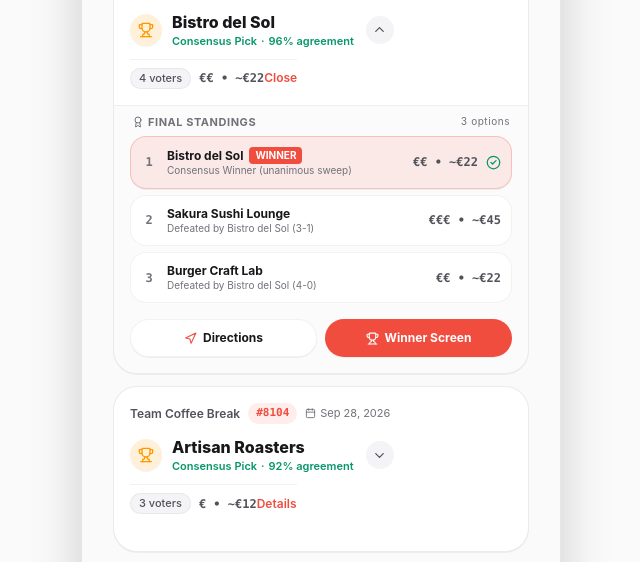
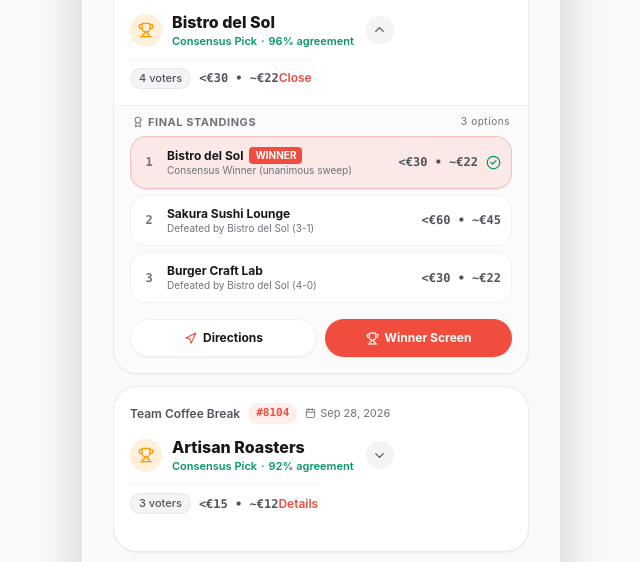
Before and after one commit to bsebb/consensus-engine, a React (Vite) app in the folder client/: page /history in a window 1280 px wide. Shown: the part 168-730 px from the top of the page, without its empty margins (319-959 px from the left). Built offline with nearby package versions, Linux system fonts and the light colour scheme; no server answers.

Commit message:
fix(ui,invite): use compact max budget pills (<150 MDL, <300 MDL, <500 MDL) without truncation and route invite links directly to /lobby/:pin

```diff
--- a/client/public/sw.js
+++ b/client/public/sw.js
@@ -1,4 +1,4 @@
-const CACHE_NAME = 'noyoupick-pwa-v26';
+const CACHE_NAME = 'noyoupick-pwa-v27';
 const STATIC_ASSETS = [
   '/',
   '/index.html',
--- a/client/src/components/ui/QrCodeModal.jsx
+++ b/client/src/components/ui/QrCodeModal.jsx
@@ -33,8 +33,8 @@ export default function QrCodeModal({
   });
 
   const inviteUrl = typeof window !== 'undefined'
-    ? `${window.location.origin}/?pin=${pin}`
-    : `https://noyoupick.org/?pin=${pin}`;
+    ? `${window.location.origin}/lobby/${pin}`
+    : `https://noyoupick.org/lobby/${pin}`;
 
   useEffect(() => {
     const handleKeyDown = (e) => {
--- a/client/src/components/ui/SegmentedControl.jsx
+++ b/client/src/components/ui/SegmentedControl.jsx
@@ -34,7 +34,7 @@ export default function SegmentedControl({
       padding: '3px',
       trackRadius: pill ? '9999px' : '14px',
       innerRadius: pill ? '9999px' : '11px',
-      btn: 'py-2 px-3 min-h-[38px] text-xs sm:text-sm font-semibold',
+      btn: 'py-2 px-1.5 sm:px-3 min-h-[38px] text-[11px] sm:text-sm font-semibold',
       text: 'text-sm',
     },
     lg: {
@@ -115,7 +115,7 @@ export default function SegmentedControl({
             }`}
           >
             {Icon && <Icon size={14} className="shrink-0" />}
-            <span className="tabular-nums tracking-tight truncate">{opt.label}</span>
+            <span className="tabular-nums tracking-tight whitespace-nowrap">{opt.label}</span>
             {opt.sub && (
               <span className={`text-[10px] tabular-nums font-normal shrink-0 ${isSelected && isAccent ? 'text-white/80' : 'text-[var(--text-tertiary)]'}`}>
                 {opt.sub}
--- a/client/src/pages/JoinRoom.jsx
+++ b/client/src/pages/JoinRoom.jsx
@@ -65,13 +65,13 @@ export default function JoinRoom() {
   const { participantId, deviceId, setRoomParticipantId } = useSocket();
   const { addToast } = useToast();
 
-  // Auto-populate PIN from URL query param if present (e.g. ?pin=1234)
+  // Auto-navigate directly into the Lobby if a 4-digit PIN is passed in the URL (?pin=1234)
   useEffect(() => {
     const pinParam = searchParams.get('pin');
     if (pinParam && /^\d{4}$/.test(pinParam)) {
-      setActiveTab('join');
+      navigate(`/lobby/${pinParam}`, { replace: true });
     }
-  }, [searchParams]);
+  }, [searchParams, navigate]);
 
   // Load recent session from history, wake up backend, and restore saved coordinates if present
   useEffect(() => {
--- a/client/src/pages/RoomLobby.jsx
+++ b/client/src/pages/RoomLobby.jsx
@@ -238,7 +238,7 @@ export default function RoomLobby() {
   };
 
   const handleShareInvite = async () => {
-    const inviteUrl = `${window.location.origin}/?pin=${pin}`;
+    const inviteUrl = `${window.location.origin}/lobby/${pin}`;
     triggerHaptic('tap');
     if (typeof navigator !== 'undefined' && typeof navigator.share === 'function') {
       try {
--- a/client/src/utils/regionFormat.js
+++ b/client/src/utils/regionFormat.js
@@ -12,10 +12,10 @@ const REGION_PROFILES = {
     unit: 'mi',
     isImperial: true,
     tiers: {
-      1: { short: '< $15', range: '$8-$15', avg: '~$12', maxDisplay: '$15', symbolRepeat: '$' },
-      2: { short: '$15-$30', range: '$15-$30', avg: '~$22', maxDisplay: '$30', symbolRepeat: '$$' },
-      3: { short: '$30-$60', range: '$30-$60', avg: '~$45', maxDisplay: '$60', symbolRepeat: '$$$' },
-      4: { short: '$60+', range: '$60+', avg: '~$80', maxDisplay: '$80+', symbolRepeat: '$$$$' },
+      1: { short: '< $15', range: '$8-$15', avg: '~$12', maxDisplay: '$15', symbolRepeat: '<$15' },
+      2: { short: '$15-$30', range: '$15-$30', avg: '~$22', maxDisplay: '$30', symbolRepeat: '<$30' },
+      3: { short: '$30-$60', range: '$30-$60', avg: '~$45', maxDisplay: '$60', symbolRepeat: '<$60' },
+      4: { short: '$60+', range: '$60+', avg: '~$80', maxDisplay: '$80+', symbolRepeat: '$60+' },
     },
   },
   GB: {
@@ -25,10 +25,10 @@ const REGION_PROFILES = {
     unit: 'mi',
     isImperial: true,
     tiers: {
-      1: { short: '< £15', range: '£8-£15', avg: '~£12', maxDisplay: '£15', symbolRepeat: '£' },
-      2: { short: '£15-£30', range: '£15-£30', avg: '~£22', maxDisplay: '£30', symbolRepeat: '££' },
-      3: { short: '£30-£55', range: '£30-£55', avg: '~£42', maxDisplay: '£55', symbolRepeat: '£££' },
-      4: { short: '£55+', range: '£55+', avg: '~£75', maxDisplay: '£75+', symbolRepeat: '££££' },
+      1: { short: '< £15', range: '£8-£15', avg: '~£12', maxDisplay: '£15', symbolRepeat: '<£15' },
+      2: { short: '£15-£30', range: '£15-£30', avg: '~£22', maxDisplay: '£30', symbolRepeat: '<£30' },
+      3: { short: '£30-£55', range: '£30-£55', avg: '~£42', maxDisplay: '£55', symbolRepeat: '<£55' },
+      4: { short: '£55+', range: '£55+', avg: '~£75', maxDisplay: '£75+', symbolRepeat: '£55+' },
     },
   },
   EU: {
@@ -38,10 +38,10 @@ const REGION_PROFILES = {
     unit: 'km',
     isImperial: false,
     tiers: {
-      1: { short: '< €15', range: '€8-€15', avg: '~€12', maxDisplay: '€15', symbolRepeat: '€' },
-      2: { short: '€15-€30', range: '€15-€30', avg: '~€22', maxDisplay: '€30', symbolRepeat: '€€' },
-      3: { short: '€30-€60', range: '€30-€60', avg: '~€45', maxDisplay: '€60', symbolRepeat: '€€€' },
-      4: { short: '€60+', range: '€60+', avg: '~€75', maxDisplay: '€75+', symbolRepeat: '€€€€' },
+      1: { short: '< €15', range: '€8-€15', avg: '~€12', maxDisplay: '€15', symbolRepeat: '<€15' },
+      2: { short: '€15-€30', range: '€15-€30', avg: '~€22', maxDisplay: '€30', symbolRepeat: '<€30' },
+      3: { short: '€30-€60', range: '€30-€60', avg: '~€45', maxDisplay: '€60', symbolRepeat: '<€60' },
+      4: { short: '€60+', range: '€60+', avg: '~€75', maxDisplay: '€75+', symbolRepeat: '€60+' },
     },
   },
   RO: {
@@ -52,8 +52,8 @@ const REGION_PROFILES = {
     isImperial: false,
     tiers: {
       1: { short: '< 45 RON', range: '25-45 RON', avg: '~35 RON', maxDisplay: '45 RON', symbolRepeat: '<45 RON', pill: '~35 RON' },
-      2: { short: '45-100 RON', range: '45-100 RON', avg: '~70 RON', maxDisplay: '100 RON', symbolRepeat: '45-100 RON', pill: '~70 RON' },
-      3: { short: '100-180 RON', range: '100-180 RON', avg: '~135 RON', maxDisplay: '180 RON', symbolRepeat: '100-180 RON', pill: '~135 RON' },
+      2: { short: '45-100 RON', range: '45-100 RON', avg: '~70 RON', maxDisplay: '100 RON', symbolRepeat: '<100 RON', pill: '~70 RON' },
+      3: { short: '100-180 RON', range: '100-180 RON', avg: '~135 RON', maxDisplay: '180 RON', symbolRepeat: '<180 RON', pill: '~135 RON' },
       4: { short: '180+ RON', range: '180+ RON', avg: '~220 RON', maxDisplay: '220+ RON', symbolRepeat: '180+ RON', pill: '~220 RON' },
     },
   },
@@ -65,8 +65,8 @@ const REGION_PROFILES = {
     isImperial: false,
     tiers: {
       1: { short: '< 150 MDL', range: '80-150 MDL', avg: '~110 MDL', maxDisplay: '150 MDL', symbolRepeat: '<150 MDL', pill: '~110 MDL' },
-      2: { short: '150-300 MDL', range: '150-300 MDL', avg: '~180 MDL', maxDisplay: '300 MDL', symbolRepeat: '150-300 MDL', pill: '~180 MDL' },
-      3: { short: '300-500 MDL', range: '300-500 MDL', avg: '~350 MDL', maxDisplay: '500 MDL', symbolRepeat: '300-500 MDL', pill: '~350 MDL' },
+      2: { short: '150-300 MDL', range: '150-300 MDL', avg: '~180 MDL', maxDisplay: '300 MDL', symbolRepeat: '<300 MDL', pill: '~180 MDL' },
+      3: { short: '300-500 MDL', range: '300-500 MDL', avg: '~350 MDL', maxDisplay: '500 MDL', symbolRepeat: '<500 MDL', pill: '~350 MDL' },
       4: { short: '500+ MDL', range: '500+ MDL', avg: '~600 MDL', maxDisplay: '500+ MDL', symbolRepeat: '500+ MDL', pill: '~600 MDL' },
     },
   },
```
